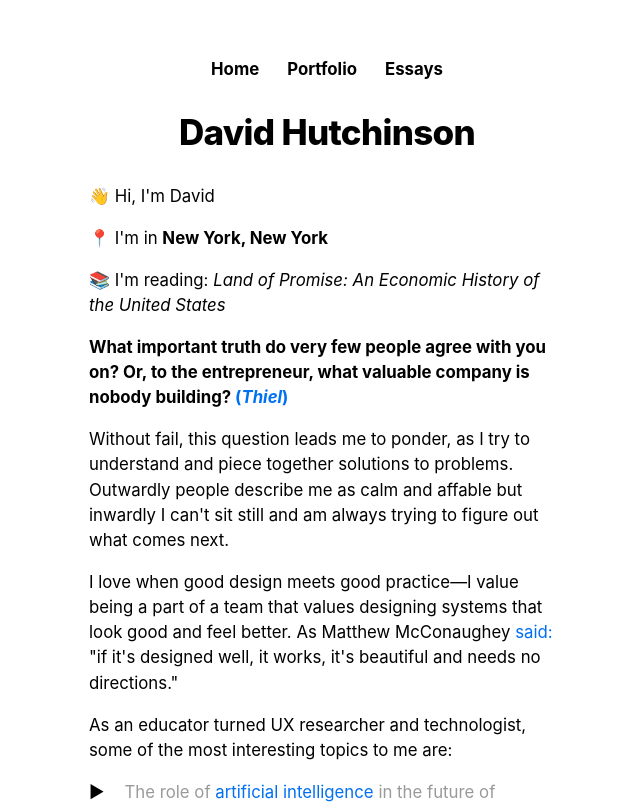
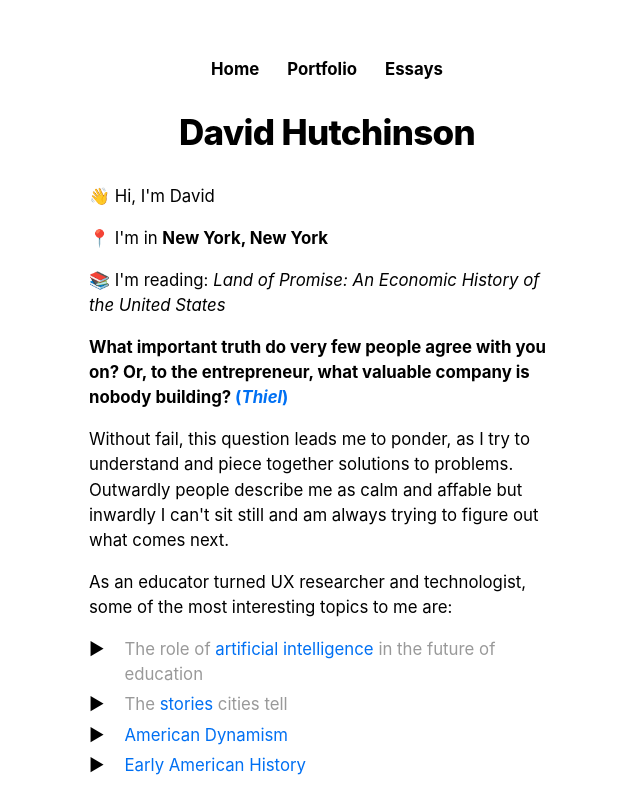
Before and after one commit to dvdhutch/dvdhutch-personal-site, a Next.js app: page / in a window 1280 px wide. Shown: the top 804 px of the page, without its empty margins (313-953 px from the left). Built offline with nearby package versions, Linux system fonts and the light colour scheme.

Commit message:
Update index.js

```diff
--- a/pages/index.js
+++ b/pages/index.js
@@ -26,7 +26,6 @@ export default function Home({ allPostsData }) {
         <p> 📚 I'm reading: <i>Land of Promise: An Economic History of the United States</i></p>
         <p> <b> What important truth do very few people agree with you on? Or, to the entrepreneur, what valuable company is nobody building? <a href="https://en.wikipedia.org/wiki/Zero_to_One">(<i>Thiel</i>)</a> </b> </p>
         <p> Without fail, this question leads me to ponder, as I try to understand and piece together solutions to problems. Outwardly people describe me as calm and affable but inwardly I can't sit still and am always trying to figure out what comes next.</p>
-        <p> I love when good design meets good practice&mdash;I value being a part of a team that values designing systems that look good and feel better. As Matthew McConaughey <a href="https://x.com/McConaughey/status/1822981269099028696">said:</a> "if it's designed well, it works, it's beautiful and needs no directions." </p>
         <p> As an educator turned UX researcher and technologist, some of the most interesting topics to me are:</p>
         <ul className={utilStyles.arrowList}>
           <li className={utilStyles.workItem}>
```
